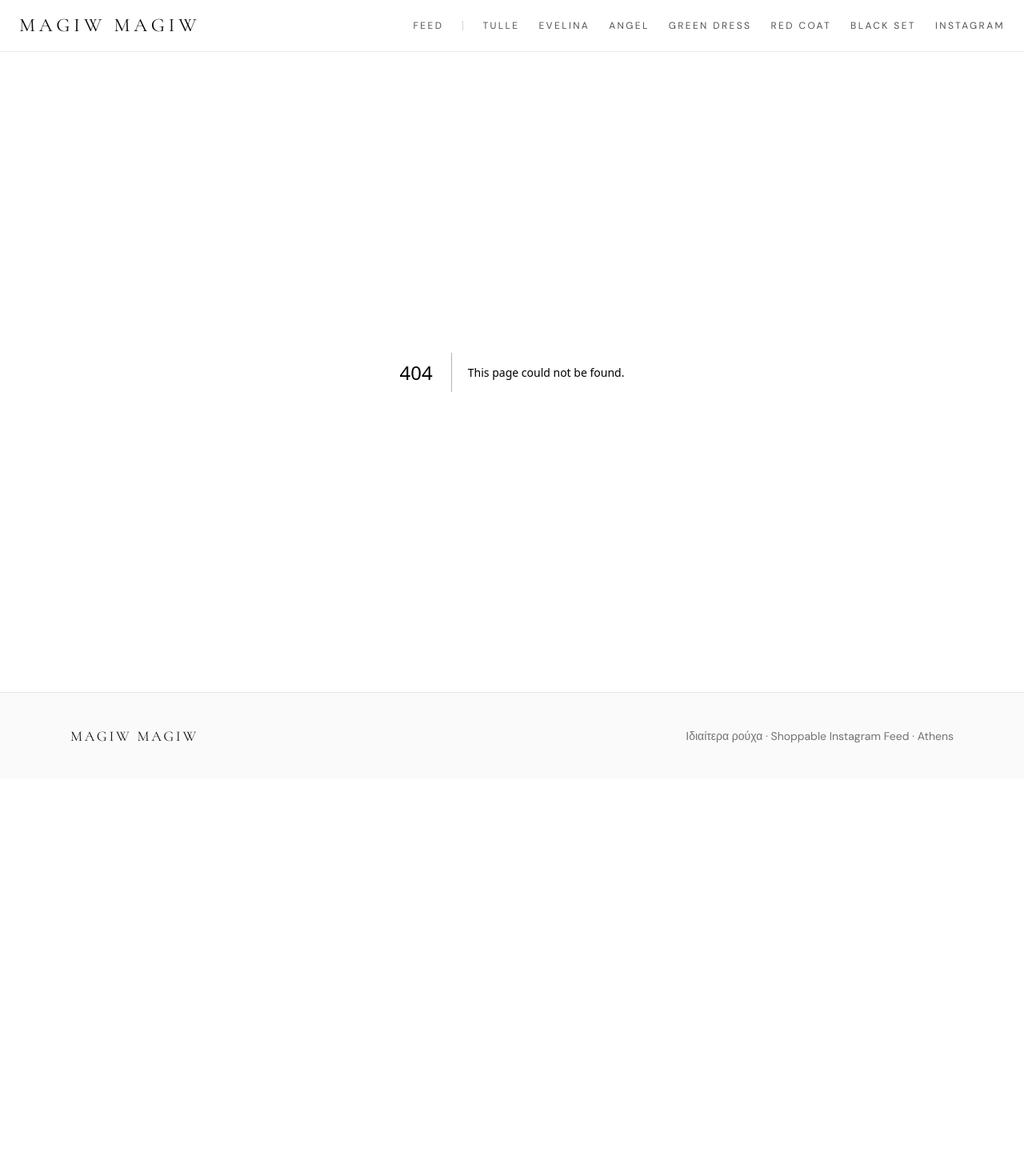
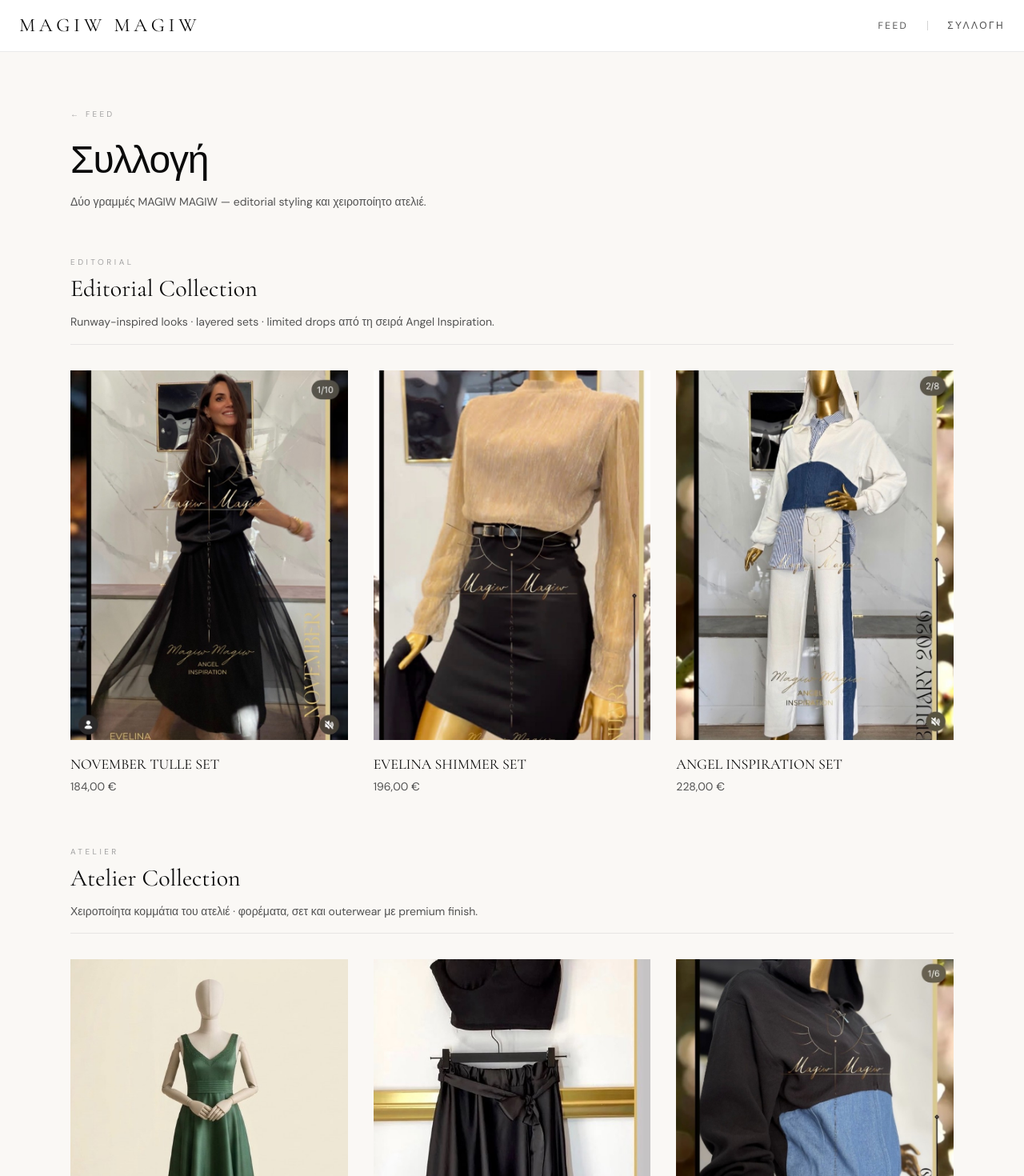
Before and after one commit to hitechdoctor-ui/magiw-magiw, a Next.js app: page /shop in a window 1280 px wide. Before the commit this address had no page. Shown: the top 1470 px of the page at 80% size. Before the commit the page ends 974 px from the top, so only its background shows below. Built offline with nearby package versions, Linux system fonts and the light colour scheme.

Commit message:
Simplify header to Feed and Shop with editorial and atelier collections.
Replace per-product nav links with a shop page grouping products into Editorial and Atelier, and move Instagram to the footer.

Co-authored-by: Cursor <cursoragent@cursor.com>

```diff
--- /dev/null
+++ b/src/app/shop/page.tsx
@@ -0,0 +1,87 @@
+import { COLLECTIONS, COLLECTION_KEYS } from "@/lib/data/collections";
+import { getProductById } from "@/lib/data/products";
+import { formatPricePrecise } from "@/lib/utils/format";
+import type { Metadata } from "next";
+import Image from "next/image";
+import Link from "next/link";
+
+export const metadata: Metadata = {
+  title: "Συλλογή | MAGIW MAGIW",
+  description: "Editorial και Atelier συλλογές MAGIW MAGIW.",
+};
+
+export default function ShopPage() {
+  return (
+    <div className="min-h-screen bg-[#faf8f5] text-neutral-900">
+      <div className="mx-auto max-w-6xl px-4 py-12 sm:px-6 lg:py-16">
+        <Link
+          href="/"
+          className="text-[10px] uppercase tracking-[0.32em] text-neutral-400 transition hover:text-neutral-700"
+        >
+          ← Feed
+        </Link>
+        <h1 className="mt-6 font-serif text-4xl tracking-tight text-neutral-950 sm:text-5xl">
+          Συλλογή
+        </h1>
+        <p className="mt-4 max-w-xl text-sm leading-relaxed text-neutral-600">
+          Δύο γραμμές MAGIW MAGIW — editorial styling και χειροποίητο ατελιέ.
+        </p>
+
+        <div className="mt-14 space-y-16">
+          {COLLECTION_KEYS.map((key) => {
+            const collection = COLLECTIONS[key];
+            const products = collection.productSlugs
+              .map((slug) => getProductById(slug))
+              .filter((product) => product !== undefined);
+
+            return (
+              <section key={key} id={key}>
+                <div className="border-b border-stone-200 pb-4">
+                  <p className="text-[10px] uppercase tracking-[0.35em] text-neutral-400">
+                    {collection.navLabel}
+                  </p>
+                  <h2 className="mt-2 font-serif text-2xl text-neutral-950 sm:text-3xl">
+                    {collection.title}
+                  </h2>
+                  <p className="mt-3 max-w-2xl text-sm leading-relaxed text-neutral-600">
+                    {collection.description}
+                  </p>
+                </div>
+
+                <ul className="mt-8 grid grid-cols-1 gap-8 sm:grid-cols-2 lg:grid-cols-3">
+                  {products.map((product) => (
+                    <li key={product.id}>
+                      <Link
+                        href={`/product/${product.slug}`}
+                        className="group block"
+                      >
+                        <div className="relative aspect-[3/4] overflow-hidden bg-neutral-100">
+                          <Image
+                            src={product.images[0]}
+                            alt={product.name}
+                            fill
+                            className="object-cover object-center transition duration-500 group-hover:scale-[1.02]"
+                            sizes="(max-width: 768px) 100vw, 33vw"
+                          />
+                        </div>
+                        <p className="mt-4 font-serif text-lg text-neutral-950">
+                          {product.name}
+                        </p>
+                        <p className="mt-1 text-sm text-neutral-600">
+                          {formatPricePrecise(
+                            product.price_cents,
+                            product.currency,
+                          )}
+                        </p>
+                      </Link>
+                    </li>
+                  ))}
+                </ul>
+              </section>
+            );
+          })}
+        </div>
+      </div>
+    </div>
+  );
+}
--- a/src/components/layout/Footer.tsx
+++ b/src/components/layout/Footer.tsx
@@ -5,9 +5,19 @@ export function Footer() {
         <p className="font-serif text-lg tracking-[0.15em] text-neutral-900">
           MAGIW MAGIW
         </p>
-        <p className="text-sm text-neutral-500">
-          Ιδιαίτερα ρούχα · Shoppable Instagram Feed · Athens
-        </p>
+        <div className="flex flex-col items-start gap-2 sm:items-end">
+          <a
+            href="https://instagram.com"
+            target="_blank"
+            rel="noopener noreferrer"
+            className="text-[10px] uppercase tracking-[0.25em] text-neutral-500 transition hover:text-neutral-900"
+          >
+            Instagram
+          </a>
+          <p className="text-sm text-neutral-500">
+            Ιδιαίτερα ρούχα · Shoppable Instagram Feed · Athens
+          </p>
+        </div>
       </div>
     </footer>
   );
--- a/src/components/layout/Header.tsx
+++ b/src/components/layout/Header.tsx
@@ -1,27 +1,4 @@
-import { getProductById } from "@/lib/data/products";
 import Link from "next/link";
-
-const NAV_PRODUCT_SLUGS = [
-  "november-tulle-set",
-  "evelina-shimmer-set",
-  "angel-inspiration-set",
-  "atelier-green-satin-dress",
-  "red-velvet-coat",
-  "handmade-satin-bustier-skirt-set",
-] as const;
-
-const MENU_LABELS: Record<string, string> = {
-  "november-tulle-set": "Tulle",
-  "evelina-shimmer-set": "Evelina",
-  "angel-inspiration-set": "Angel",
-  "atelier-green-satin-dress": "Green Dress",
-  "red-velvet-coat": "Red Coat",
-  "handmade-satin-bustier-skirt-set": "Black Set",
-};
-
-const navProducts = NAV_PRODUCT_SLUGS.map((slug) => getProductById(slug)).filter(
-  (product): product is NonNullable<typeof product> => Boolean(product),
-);
 
 export function Header() {
   return (
@@ -34,32 +11,14 @@ export function Header() {
           MAGIW MAGIW
         </Link>
 
-        <nav className="flex flex-wrap items-center gap-x-5 gap-y-2 text-[10px] uppercase tracking-[0.18em] text-neutral-600 sm:gap-6 sm:text-xs sm:tracking-[0.2em]">
+        <nav className="flex items-center gap-5 text-[10px] uppercase tracking-[0.2em] text-neutral-600 sm:gap-6 sm:text-xs">
           <Link href="/" className="transition hover:text-neutral-950">
             Feed
           </Link>
-
-          <span className="hidden h-3 w-px bg-neutral-300 sm:inline" aria-hidden />
-
-          {navProducts.map((product) => (
-            <Link
-              key={product.slug}
-              href={`/product/${product.slug}`}
-              className="transition hover:text-neutral-950"
-              title={`${product.name} · ${product.sku}`}
-            >
-              {MENU_LABELS[product.slug] ?? product.sku}
-            </Link>
-          ))}
-
-          <a
-            href="https://instagram.com"
-            target="_blank"
-            rel="noopener noreferrer"
-            className="transition hover:text-neutral-950"
-          >
-            Instagram
-          </a>
+          <span className="h-3 w-px bg-neutral-300" aria-hidden />
+          <Link href="/shop" className="transition hover:text-neutral-950">
+            Συλλογή
+          </Link>
         </nav>
       </div>
     </header>
--- /dev/null
+++ b/src/lib/data/collections.ts
@@ -0,0 +1,38 @@
+export type CollectionKey = "editorial" | "atelier";
+
+export type CollectionDefinition = {
+  key: CollectionKey;
+  navLabel: string;
+  title: string;
+  description: string;
+  productSlugs: string[];
+};
+
+export const COLLECTIONS: Record<CollectionKey, CollectionDefinition> = {
+  editorial: {
+    key: "editorial",
+    navLabel: "Editorial",
+    title: "Editorial Collection",
+    description:
+      "Runway-inspired looks · layered sets · limited drops από τη σειρά Angel Inspiration.",
+    productSlugs: [
+      "november-tulle-set",
+      "evelina-shimmer-set",
+      "angel-inspiration-set",
+    ],
+  },
+  atelier: {
+    key: "atelier",
+    navLabel: "Atelier",
+    title: "Atelier Collection",
+    description:
+      "Χειροποίητα κομμάτια του ατελιέ · φορέματα, σετ και outerwear με premium finish.",
+    productSlugs: [
+      "atelier-green-satin-dress",
+      "handmade-satin-bustier-skirt-set",
+      "red-velvet-coat",
+    ],
+  },
+};
+
+export const COLLECTION_KEYS = Object.keys(COLLECTIONS) as CollectionKey[];
```
